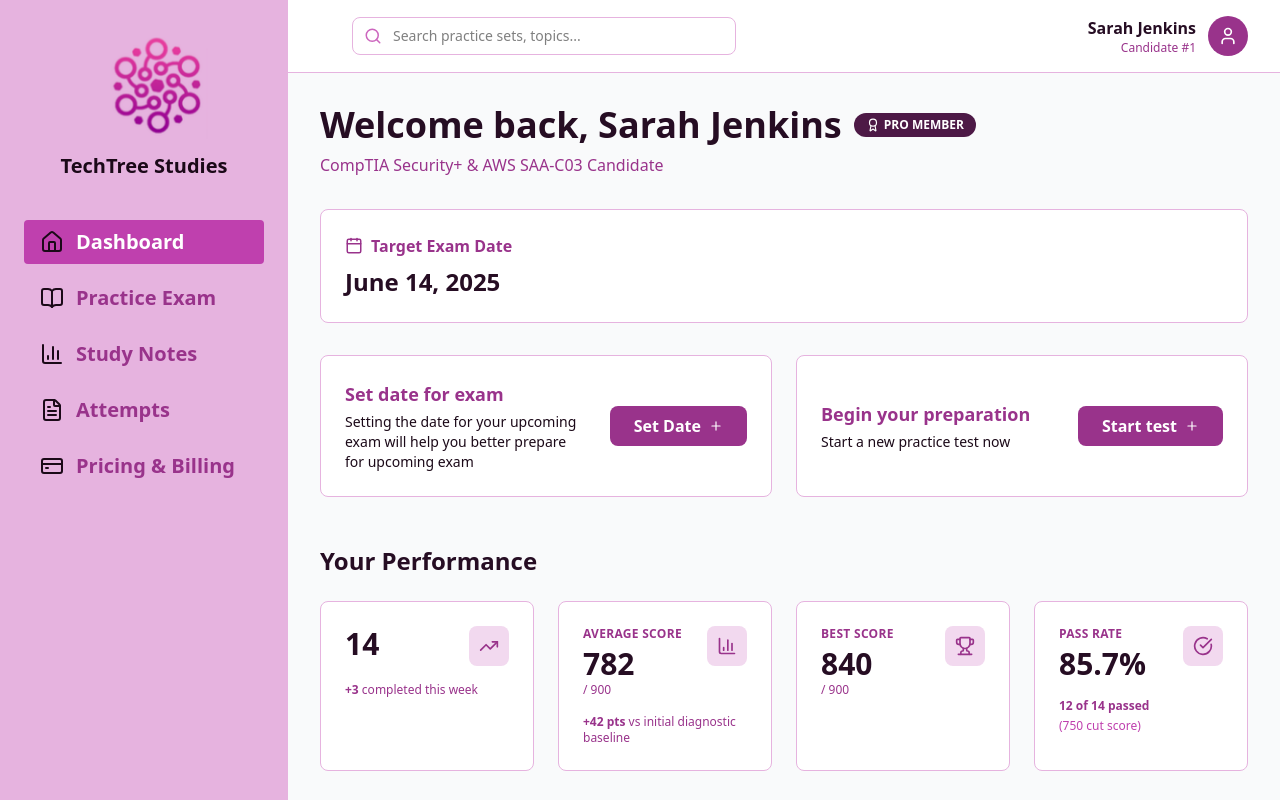
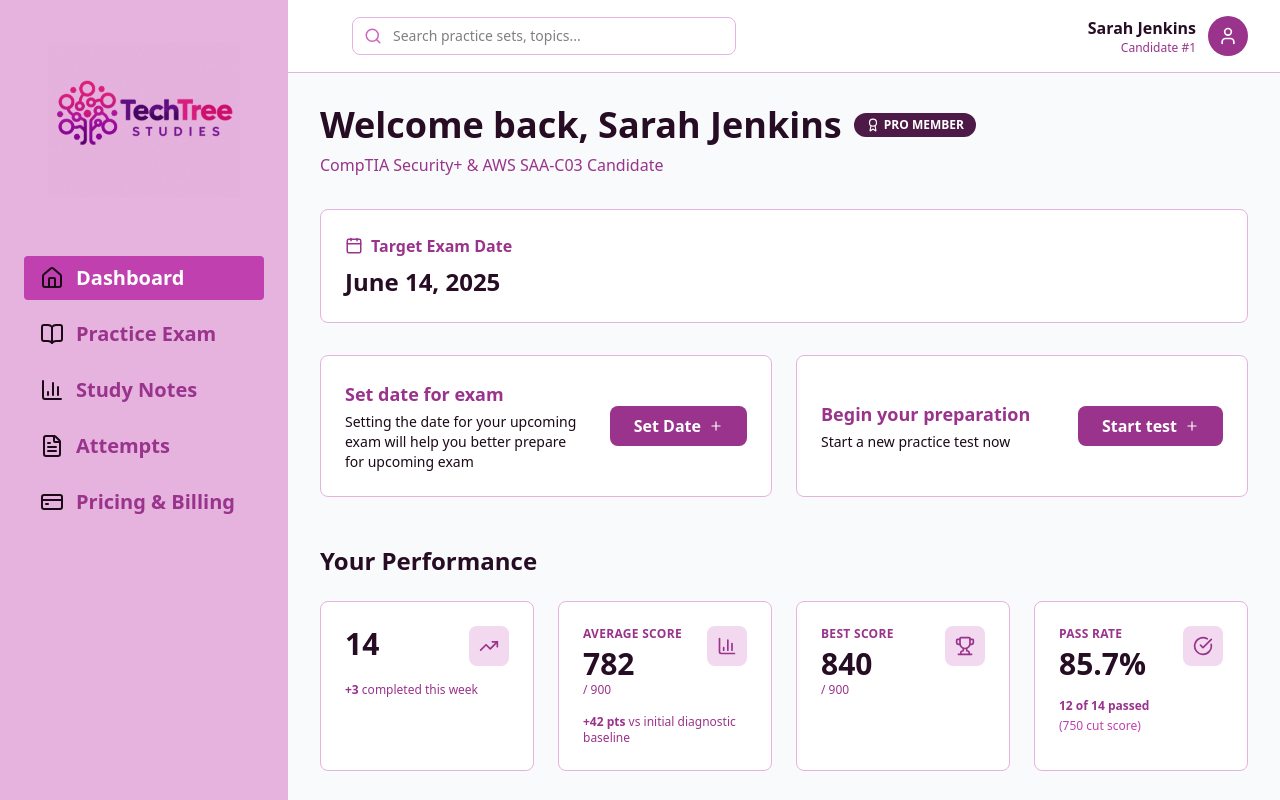
Before and after one commit to Disco12-design/TechTree_Studies, a Next.js app: page /dashboard in a window 1280 px wide. Built offline with nearby package versions, Linux system fonts and the light colour scheme.

Commit message:
study notes half way done

```diff
--- a/app/components/Sidebar.tsx
+++ b/app/components/Sidebar.tsx
@@ -1,20 +1,26 @@
-'use client';
+"use client";
 
-import Link from 'next/link';
-import { usePathname } from 'next/navigation';
-import { navLinks, images } from '../types/assets';
+import Link from "next/link";
+import { usePathname } from "next/navigation";
+import { navLinks, images } from "../types/assets";
 
 export default function Sidebar() {
   const pathname = usePathname();
 
   return (
-    <aside className="w-72 min-h-screen p-6 bg-brand-200 text-brand-600">
-
-       <div className="mb-10 items-center flex justify-center flex-col">
-         <img src={images.logo} alt="TechTree Logo" className="w-32 h-32 mix-blend-multiply object-contain" />
-         <p className="text-xl font-bold text-brand-950">TechTree Studies</p>
-       </div>
-
+    <aside className="w-24 md:w-72 min-h-screen p-2 md:p-6 bg-brand-200 text-brand-600">
+      <div className="mb-6 md:mb-10 items-center flex justify-center flex-col">
+        <img
+          src={images.smallLogo}
+          alt="TechTree Logo"
+          className="w-full aspect-square object-contain md:hidden mix-blend-multiply"
+        />
+        <img
+          src={images.logo2}
+          alt="TechTree Logo"
+          className="hidden md:block w-48 h-48 mix-blend-multiply object-contain"
+        />
+      </div>
       <nav className="space-y-3">
         {navLinks.map((link) => {
           const isActive = pathname === link.href;
@@ -24,14 +30,14 @@ export default function Sidebar() {
             <Link
               key={link.href}
               href={link.href}
-              className={`flex items-center gap-3 px-4 py-2 rounded transition font-semibold text-xl ${
+              className={`flex items-center justify-center md:justify-start gap-3 px-2 md:px-4 py-2 rounded transition font-semibold text-xl ${
                 isActive
-                  ? 'bg-brand-500 text-white'
-                  : 'text-brand-600 hover:bg-brand-300 hover:text-brand-800'
+                  ? "bg-brand-500 text-white"
+                  : "text-brand-600 hover:bg-brand-300 hover:text-brand-800"
               }`}
             >
-              <Icon size={24} className='text-brand-950' />
-              {link.label}
+              <Icon size={24} className="text-brand-950" />
+              <span className="hidden md:inline">{link.label}</span>
             </Link>
           );
         })}
--- a/app/types/assets.ts
+++ b/app/types/assets.ts
@@ -45,6 +45,8 @@ export const navLinks: NavLink[] = [
 
 export const images = {
   logo: "/logo.png",
+  logo2: "/TechTree Studies Network Logo.png",
+  smallLogo: "/Magenta Purple Circuit Tree.png",
 };
 
 export const profile = {
```
Also changed, not shown: public/Magenta Purple Circuit Tree.png (added), public/TechTree Studies Network Logo.png (added).
